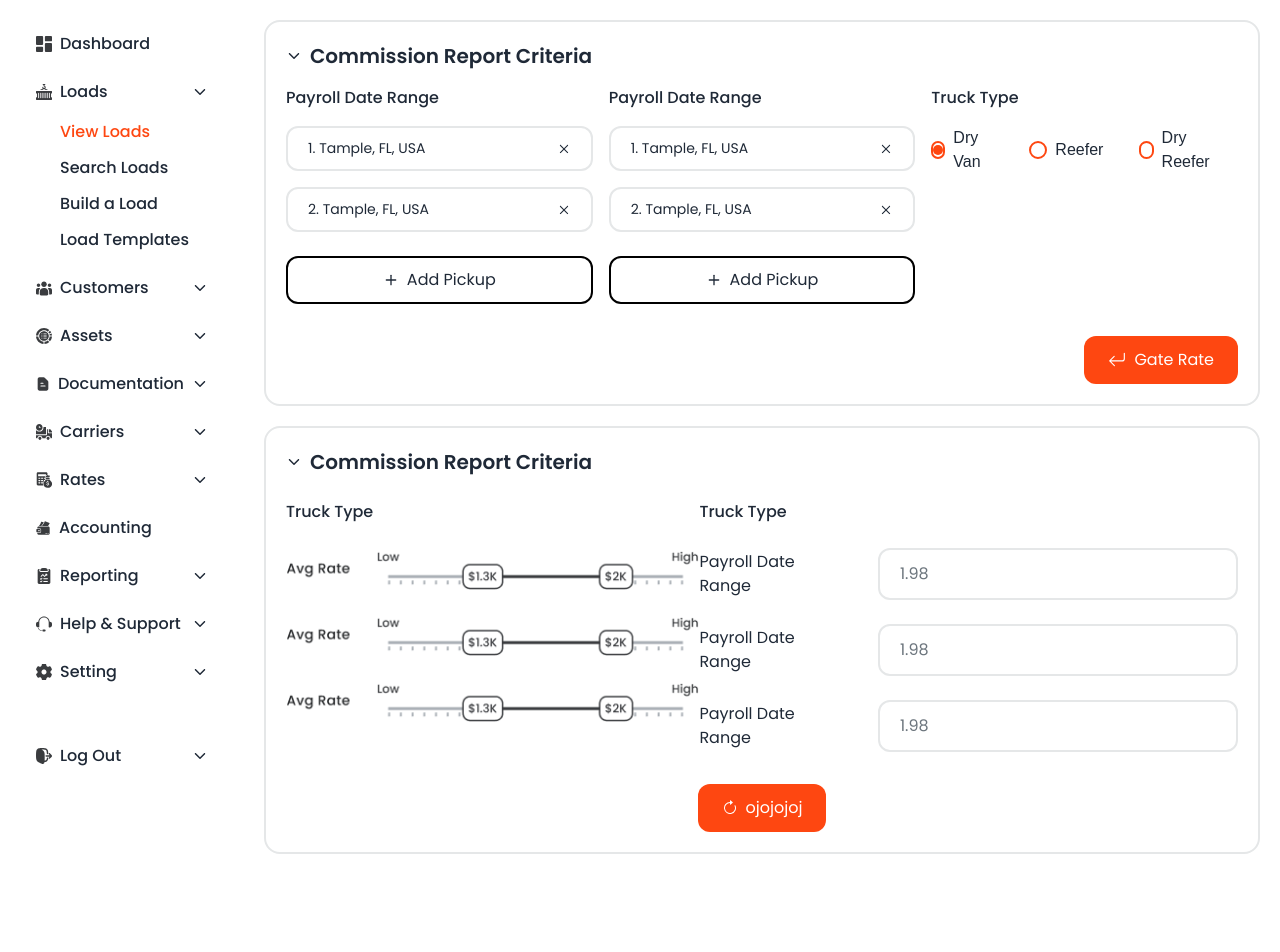
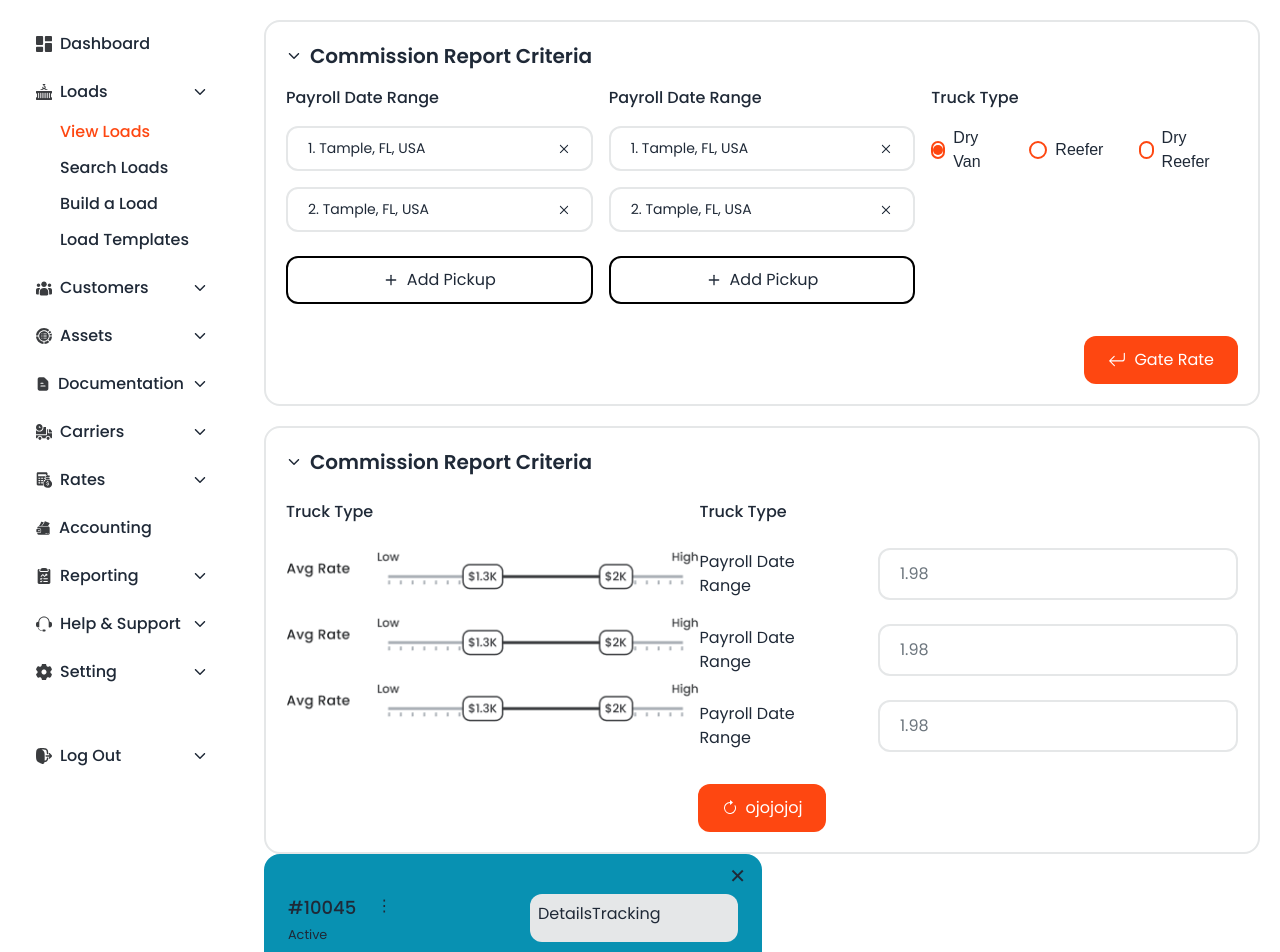
Before and after one commit to Jobayer-Ahmmed/CargoCore-client, a React (Vite) app: page /rate-calculator in a window 1280 px wide. Shown: the top 952 px of the page. Before the commit the page ends 874 px from the top, so only its background shows below. Built offline with nearby package versions, Linux system fonts and the light colour scheme.

Commit message:
add: mapModal

```diff
--- /dev/null
+++ b/src/modal/MapModal.jsx
@@ -0,0 +1,48 @@
+import { useRef, useState } from "react";
+
+const MapModal = () => {
+  const mapModalRef = useRef(null);
+  const [activeButton, setActiveButton] = useState("Details");
+
+  const handleMapModal = () => {
+    mapModalRef.current.classList.toggle("hidden");
+  };
+  return (
+    <div
+      ref={mapModalRef}
+      className="relative w-1/2 h-[95vh] bg-cyan-600 px-6 py-10 rounded-2xl  "
+    >
+      <button
+        onClick={handleMapModal}
+        className="absolute top-2 right-4 text-xl"
+      >
+        ✕
+      </button>
+      <div className="flex justify-between">
+        <div>
+          <div className="flex gap-5">
+            <p className="text-lg font-medium">#10045</p>
+            <span>&#8942;</span>
+          </div>
+          <small>Active</small>
+        </div>
+        <div className="button-group w-52 h-12 bg-borderColor rounded-xl p-2">
+          <button
+            className={`button ${activeButton === "Details" ? "active" : ""}`}
+            onClick={() => setActiveButton("Details")}
+          >
+            Details
+          </button>
+          <button
+            className={`button ${activeButton === "Tracking" ? "active" : ""}`}
+            onClick={() => setActiveButton("Tracking")}
+          >
+            Tracking
+          </button>
+        </div>
+      </div>
+    </div>
+  );
+};
+
+export default MapModal;
--- /dev/null
+++ b/src/modal/mapModal.css
@@ -0,0 +1,24 @@
+.button-group {
+    display: flex;
+    background-color: #e4e7ea; /* Light gray background */
+    padding: 8px;
+    border-radius: 10px;
+    align-items: center;
+  }
+
+  .button {
+    font-size: 14px;
+    font-weight: 500;
+    padding: 8px 16px;
+    border: none;
+    border-radius: 8px;
+    cursor: pointer;
+    background-color: transparent;
+    color: #6c757d; /* Default gray color */
+    transition: background-color 0.3s, color 0.3s;
+  }
+
+  .button.active {
+    background-color: #ff5722; /* Orange color for active button */
+    color: white;
+  }
--- a/src/pages/dashboard/rateCalculator/RateCalculator.jsx
+++ b/src/pages/dashboard/rateCalculator/RateCalculator.jsx
@@ -4,6 +4,7 @@ import { RxCross2 } from "react-icons/rx";
 import { FiPlus } from "react-icons/fi";
 import { BsArrowReturnLeft, BsArrowClockwise } from "react-icons/bs";
 import rateGraph from "../../../assets/images/rate_graph.png";
+import MapModal from "../../../modal/MapModal";
 
 const RateCalculator = () => {
   return (
@@ -145,6 +146,10 @@ const RateCalculator = () => {
           </button>
         </div>
       </div>
+
+
+      {/* have to delete modal */}
+      <MapModal/>
     </div>
   );
 };
```
